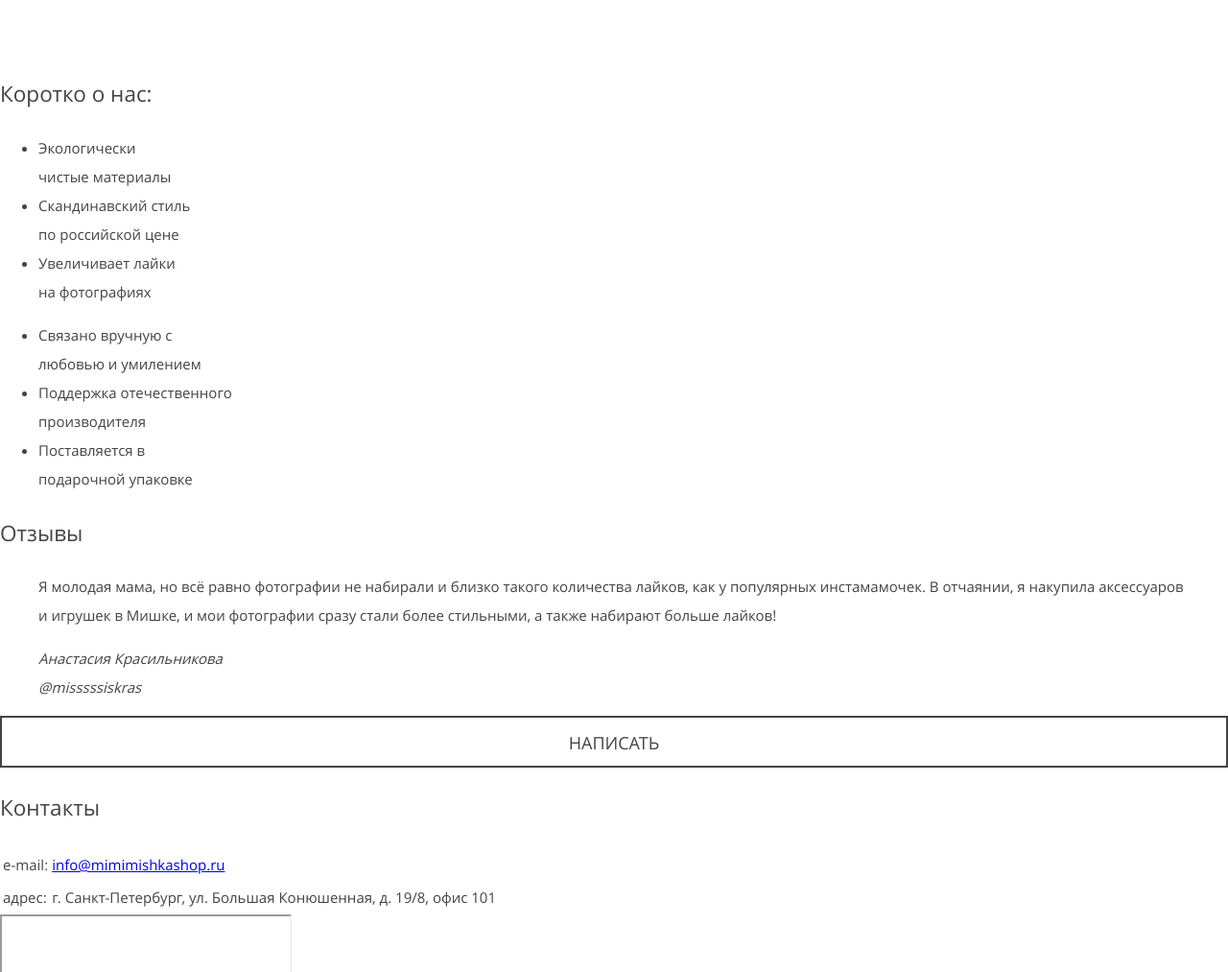
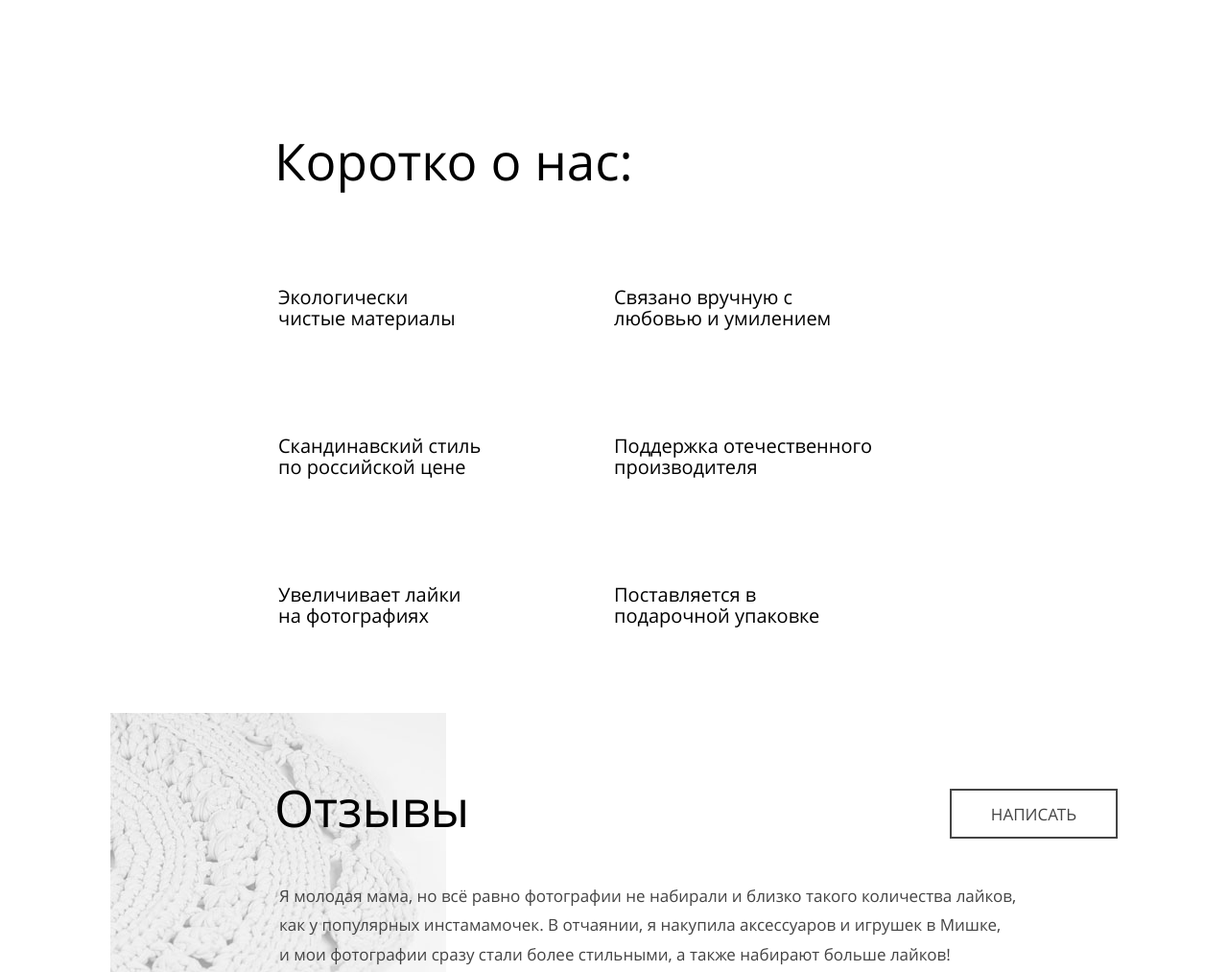
Before and after one commit to hellemess/261907-mishka, a plain HTML site: page index.html in a window 1280 px wide. Shown: the part 1560-2573 px from the top of the page at 96% size. Drawn offline with nearby package versions, Linux system fonts and the light colour scheme; files that its build step writes are made by us from their sources.

Commit message:
сверстала две секции: преимущества и отзывы

```diff
--- a/index.html
+++ b/index.html
@@ -65,7 +65,7 @@
           </a>
         </li>
       </ul>
-      <div class="main-content__decorated-block main-content__decorated-block--wavy-bottom">
+      <div class="main-content__decorated-block  main-content__decorated-block--white-waves">
         <section class="product-of-week">
           <header class="product-of-week__header">
             <h2 class="product-of-week__heading">Вязаные корзинки</h2>
@@ -95,9 +95,10 @@
           </div>
         </section>
       </div>
+      <div class="main-content__decorated-block  main-content__decorated-block--gray-waves">
         <section class="features">
           <h2 class="features__heading">Коротко о нас:</h2>
-        <ul class="features__list  features__list--left">
+          <ul class="features__list">
             <li class="features__item  features__item--eco-friendly">
               Экологически<br>
               чистые материалы
@@ -110,8 +111,6 @@
               Увеличивает лайки<br>
               на фотографиях
             </li>
-        </ul>
-        <ul class="features__list  features__list--right">
             <li class="features__item  features__item--handmade">
               Связано вручную с<br>
               любовью и умилением
@@ -126,20 +125,24 @@
             </li>
           </ul>
         </section>
+      </div>
       <section class="feedback">
         <h2 class="feedback__heading">Отзывы</h2>
         <blockquote class="feedback__item">
-          <p class="feedback__quote">Я молодая мама, но всё равно фотографии не набирали и близко такого количества лайков, как у популярных инстамамочек. В отчаянии, я накупила аксессуаров и игрушек в Мишке, и мои фотографии сразу стали более стильными, а также набирают больше лайков!</p>
+          <p class="feedback__quote">
+            Я молодая мама, но всё равно фотографии не набирали и близко такого количества лайков, как у популярных инстамамочек. В отчаянии, я накупила аксессуаров и игрушек в Мишке,<br>
+            и мои фотографии сразу стали более стильными, а также набирают больше лайков!
+          </p>
           <cite class="feedback__source">
             <b>Анастасия Красильникова</b><br>
             @misssssiskras
           </cite>
         </blockquote>
         <div class="feedback__nav">
-          <a class="feedback__prev" href="#">
+          <a class="feedback__nav-link  feedback__nav-link--prev" href="#">
             <span class="visually-hidden">Предыдущий</span>
           </a>
-          <a class="feedback__next" href="#">
+          <a class="feedback__nav-link  feedback__nav-link--next" href="#">
             <span class="visually-hidden">Следующий</span>
           </a>
         </div>
--- a/less/blocks/btn.less
+++ b/less/blocks/btn.less
@@ -25,7 +25,15 @@
   }
 
   &--bigger-font {
+    padding-top: 6px;
+
     font-size: 18px;
+
+    @media (min-width: @tablet-width) {
+      padding-top: 8px;
+
+      font-size: 17px;
+    }
   }
 
   &--aqua {
--- a/less/blocks/features.less
+++ b/less/blocks/features.less
@@ -1,28 +1,28 @@
 .features {
-  .clearfix();
   .container();
 
-  padding-top: 18px;
+  padding-top: 24px;
   padding-right: 30px;
-  padding-left: 28px;
+  padding-left: 30px;
   box-sizing: border-box;
 }
 
 .features__heading {
   margin: 0;
+  margin-left: -2px;
 
   .bold(25px, black);
 }
 
 .features__list {
   .reset-list();
-
-  margin-top: 20px;
 }
 
 .features__item {
-  margin-bottom: 26px;
+  margin-top: 20px;
+  margin-left: -1px;
   padding-top: 57px;
+  padding-bottom: 6px;
 
   .bold(17px, black);
 
@@ -32,37 +32,61 @@
 @media (min-width: @tablet-width) {
   .features {
     padding: 0;
+    padding-top: 47px;
   }
 
   .features__heading {
-    margin-top: 50px;
+    margin-left: -4px;
+
+    font-size: 43px;
   }
 
   .features__list {
-    margin-top: 45px;
+    display: flex;
 
-    &--left {
-      float: left;
-      width: 50%;
-    }
-
-    &--right {
-      float: right;
-      width: 50%;
-    }
+    flex-wrap: wrap;
   }
 
   .features__item {
-    margin-bottom: 58px;
+    width: 50%;
+    margin-top: 29px;
+    padding-top: 56px;
+    padding-bottom: 26px;
+    padding-left: 1px;
+
+    font-size: 20px;
+    line-height: 1.1;
+
+    &--low-cost {
+      order: 1;
+    }
+
+    &--patriotic {
+      order: 2;
+    }
+
+    &--likable {
+      order: 3;
+    }
+
+    &--gift-wrapped {
+      order: 4;
+    }
   }
 }
 
 @media (min-width: @desktop-width) {
   .features {
     width: 700px;
+    padding-top: 58px;
   }
 
-  .features__list {
-    margin-top: 58px;
+  .features__heading {
+    font-size: 53px;
+  }
+
+  .features__item {
+    margin-top: 22px;
+    padding-bottom: 33px;
   }
 }
--- a/less/blocks/feedback.less
+++ b/less/blocks/feedback.less
@@ -1,24 +1,37 @@
 .feedback {
   .container();
 
-  min-height: 645px;
+  padding-top: 38px;
   padding-right: 30px;
+  padding-bottom: 44px;
   padding-left: 30px;
   box-sizing: border-box;
 }
 
 .feedback__heading {
   margin: 0;
-  margin-top: 20px;
+  margin-left: -2px;
 
   .bold(25px, black);
 }
 
 .feedback__item {
   margin: 0;
+  margin-top: 14px;
+}
+
+.feedback__quote {
+  margin: 0;
+}
+
+.feedback__quote br {
+  display: none;
 }
 
 .feedback__source {
+  display: block;
+  margin-top: 24px;
+
   font-style: normal;
   font-size: 17px;
   line-height: 1.8;
@@ -31,36 +44,119 @@
   color: black;
 }
 
+.feedback__nav {
+  display: flex;
+  margin-top: 29px;
+
+  border: 1px solid @gray-3;
+}
+
+.feedback__nav-link {
+  display: block;
+  width: 50%;
+  height: 50px;
+
+  &--next {
+    border-left: 1px solid @gray-3;
+  }
+}
+
+.feedback .btn {
+  margin-top: 38px;
+}
+
 @media (min-width: @tablet-width) {
   .feedback {
-    position: relative;
+    display: flex;
+    width: 768px;
+    padding-top: 116px;
+    padding-right: 50px;
+    padding-bottom: 85px;
+    padding-left: 50px;
 
-    .clearfix();
+    justify-content: space-between;
+    flex-wrap: wrap;
 
-    width: 768px;
-    min-height: 454px;
-    margin-top: 30px;
-    padding-top: 58px;
-    padding-left: 50px;
+    background: transparent url('../img/review.jpg') no-repeat 0 57px;
+  }
+
+  .feedback__heading {
+    margin-left: -5px;
+
+    font-size: 43px;
+  }
+
+  .feedback__item {
+    margin-top: 31px;
+
+    order: 1;
+  }
+
+  .feedback__quote {
+    font-size: 17px;
+    line-height: 1.8;
+  }
+
+  .feedback__source {
+    margin-top: 55px;
+  }
+
+  .feedback__source b {
+    font-size: 17px;
+    line-height: 1.4;
   }
 
   .feedback__nav {
-    float: right;
-    width: 200px;
-    margin-top: -58px;
+    width: 173px;
+    margin-left: auto;
+
+    order: 2;
+
+    border: none;
+  }
+
+  .feedback__nav-link {
+    margin-top: -82px;
+
+    &--next {
+      border: none;
+    }
   }
 
   .feedback .btn {
-    position: absolute;
-    top: 57px;
-    right: 51px;
+    width: 171px;
+    margin-top: 20px;
+    margin-bottom: auto;
   }
 }
 
 @media (min-width: @desktop-width) {
   .feedback {
     width: 1050px;
+    padding-top: 103px;
     padding-right: 0;
+    padding-bottom: 132px;
     padding-left: 176px;
   }
+
+  .feedback__heading {
+    font-size: 53px;
+  }
+
+  .feedback__item {
+    width: 775px;
+    margin-top: 24px;
+  }
+
+  .feedback__quote br {
+    display: inline;
+  }
+
+  .feedback__source {
+    margin-top: 36px;
+  }
+
+  .feedback .btn {
+    margin-top: 33px;
+  }
 }
--- a/less/style.less
+++ b/less/style.less
@@ -8,8 +8,8 @@
 @import "blocks/main-content.less";
 @import "blocks/categories.less";
 @import "blocks/product-of-week.less";
-// @import "blocks/features.less";
-// @import "blocks/feedback.less";
+@import "blocks/features.less";
+@import "blocks/feedback.less";
 // @import "blocks/main-footer.less";
 // @import "blocks/contacts.less";
 // @import "blocks/social.less";
```
Also changed, not shown: img/review.jpg (added). Lines whose indentation alone changed are shown as unchanged.
